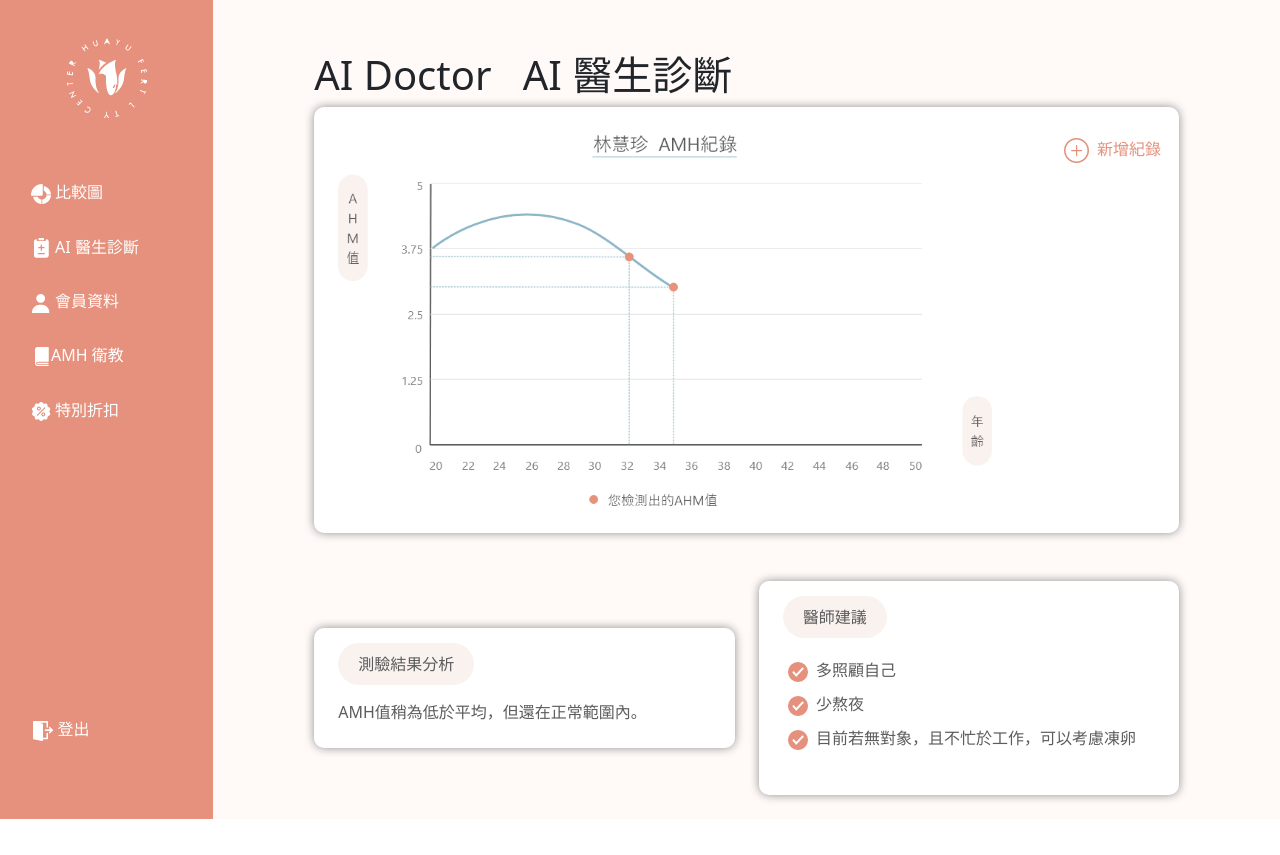
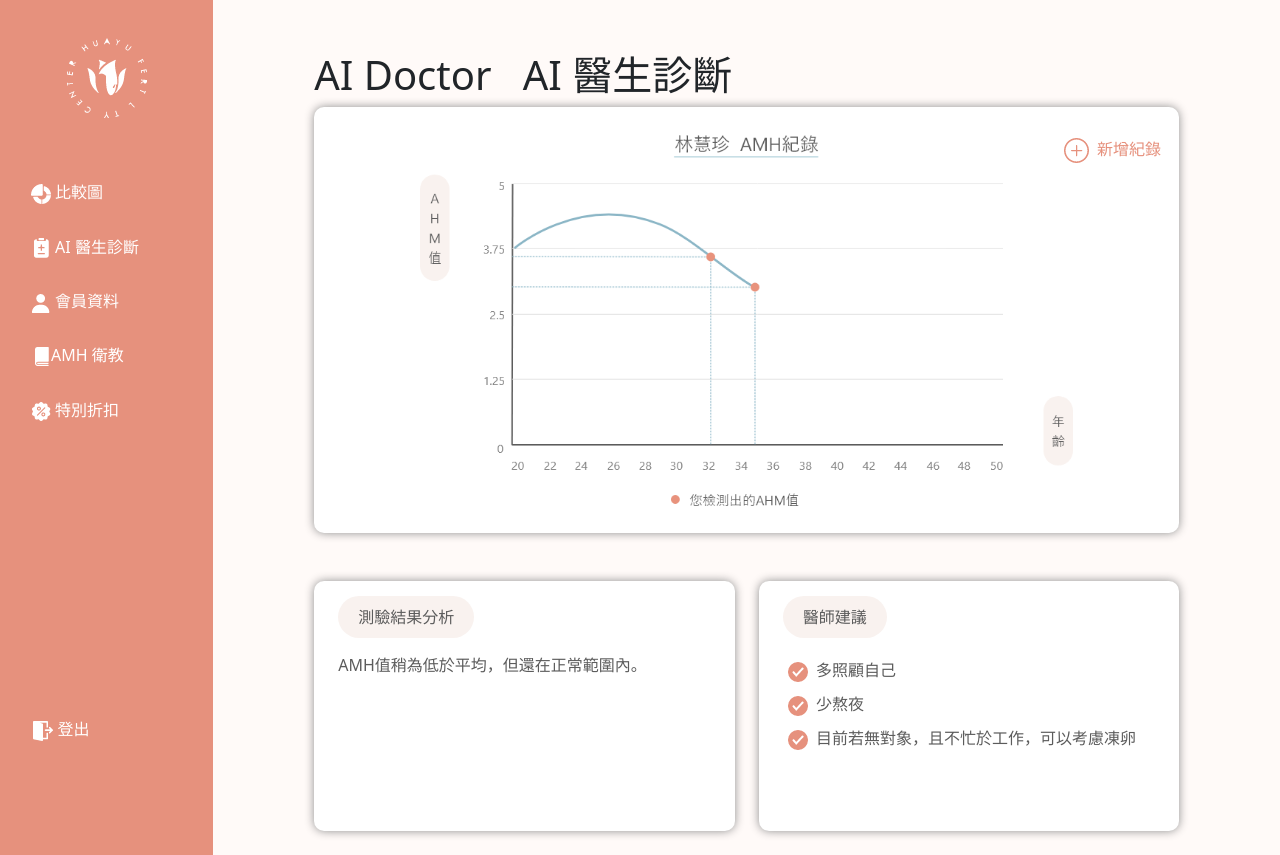
Before and after one commit to fbd3887/medical-frontend, a React (Create React App) app: page /aidoctor in a window 1280 px wide. Built offline with nearby package versions, Linux system fonts and the light colour scheme.

Commit message:
Ai Doctor page

```diff
--- a/src/components/innerpages/AiDoctor.jsx
+++ b/src/components/innerpages/AiDoctor.jsx
@@ -23,22 +23,24 @@ export default function AiDoctor(){
                                         <img src={plus} />
                                         <span className="ms-2">新增紀錄</span>
                                     </div>
-                                    <div className="formOptionCard aiFormCard p-4">
-                                        <img src={ai_graph} alt="" className="custom-ai-img" />
+                                    <div className="formOptionCard aiFormImg p-4">
+                                        <div className="d-flex align-items-center">
+                                            <img src={ai_graph} alt="" className="custom-ai-img" />
+                                        </div>
                                     </div>
                                 </div>
                             </div>
-                            <div className="row position-relative mt-5 formdiv  align-items-center">
-                                <div className="col-md-6  pb-4">
-                                    <div className="formOptionCard  h-100 aiFormCard p-4">
+                            <div className="row  mt-5 align-items-center">
+                                <div className="col-md-6 pb-4 ">
+                                    <div className="formOptionCard aiFormCard p-4">
                                         <span className="colorpill"> 測驗結果分析 </span>
                                         <div className="mt-4">
                                             AMH值稍為低於平均，但還在正常範圍內。
                                         </div>
                                     </div>
                                 </div>
-                                <div className="col-md-6 h-100 pb-4 ">
-                                    <div className="formOptionCard aiFormCard p-4">
+                                <div className="col-md-6  pb-4 ">
+                                    <div className="formOptionCard  aiFormCard p-4">
                                         <span className="colorpill"> 醫師建議 </span>
                                         <div className="mt-4">
                                             <ul>
--- a/src/scss/innerpages.scss
+++ b/src/scss/innerpages.scss
@@ -51,8 +51,12 @@
 .innerpageright{
     padding-top:4%;
     background-color: #fffaf8;
-    .aiFormCard{
-        min-height: fit-content;
+    .aiFormCard
+       {
+           height:250px;
+       }
+    .aiFormImg{
+
         .custom-ai-img {
             min-height: 300px;
             min-width: 300px;
@@ -70,7 +74,6 @@
         border-radius: 10px;
         color: #5C5C5C;
         box-shadow: 0 0 10px #8E8E8E;
-
         .colorpill{
             background: #f9f2ef;
             padding: 10px 20px;
@@ -120,6 +123,7 @@
             color:#E6917D;
             display:flex;
             justify-content: center;
+            padding:15px;
         }
 
     }
```
